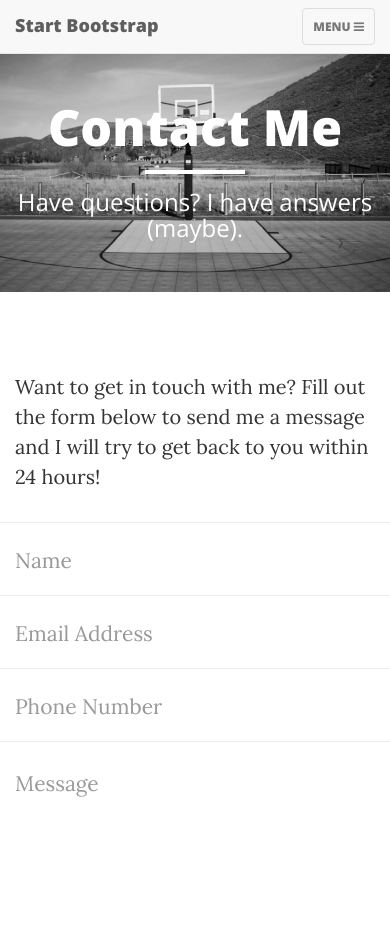
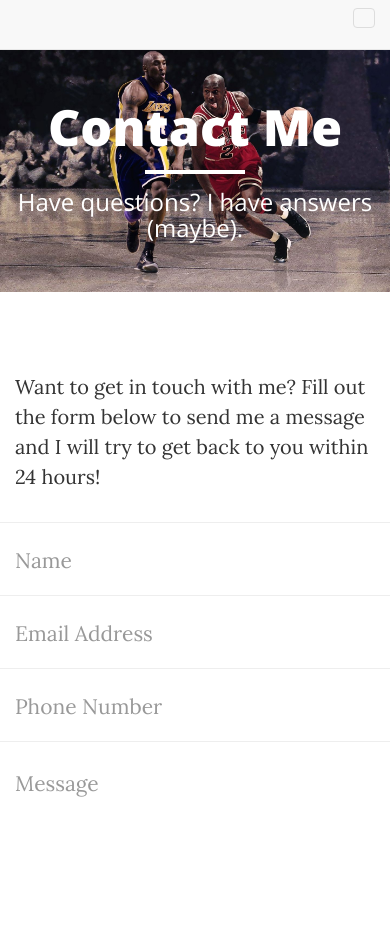
Before and after one commit to nathanielestrada/CleanBlogPages, a website: page contact.html in a window 390 px wide. Shown: the top 928 px of the page. Drawn offline with nearby package versions, Linux system fonts and the light colour scheme.

Commit message:
Update contact.html

```diff
--- a/contact.html
+++ b/contact.html
@@ -37,10 +37,9 @@
             <!-- Brand and toggle get grouped for better mobile display -->
             <div class="navbar-header page-scroll">
                 <button type="button" class="navbar-toggle" data-toggle="collapse" data-target="#bs-example-navbar-collapse-1">
-                    <span class="sr-only">Toggle navigation</span>
-                    Menu <i class="fa fa-bars"></i>
+
                 </button>
-                <a class="navbar-brand" href="index.html">Start Bootstrap</a>
+
             </div>
 
             <!-- Collect the nav links, forms, and other content for toggling -->
@@ -67,7 +66,7 @@
 
     <!-- Page Header -->
     <!-- Set your background image for this header on the line below. -->
-    <header class="intro-header" style="background-image: url('13.jpg')">
+    <header class="intro-header" style="background-image: url('16.jpg')">
         <div class="container">
             <div class="row">
                 <div class="col-lg-8 col-lg-offset-2 col-md-10 col-md-offset-1">
```
